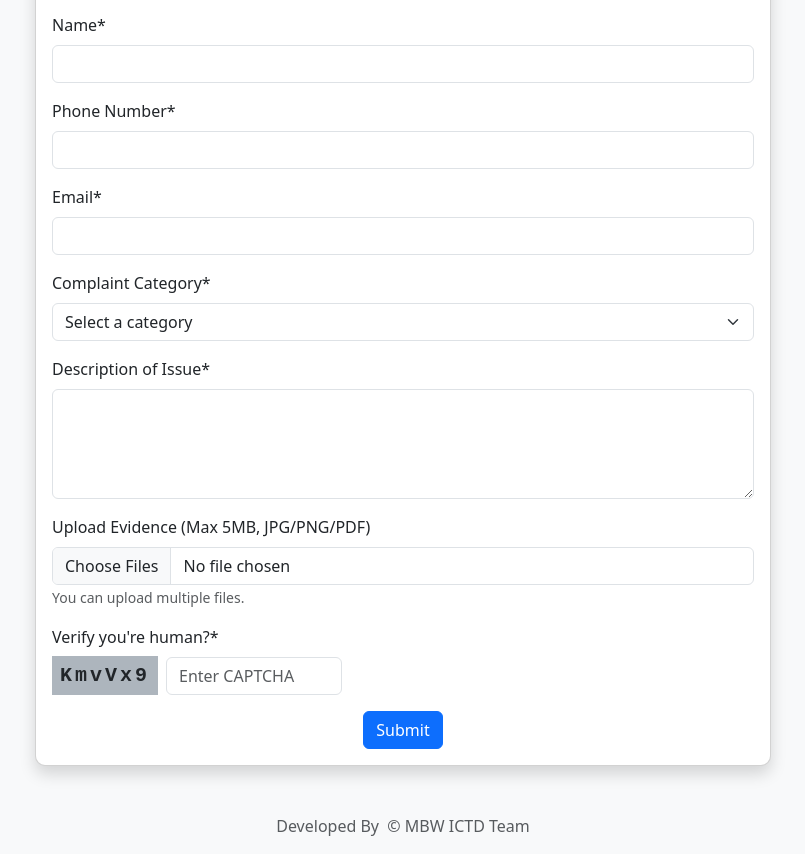
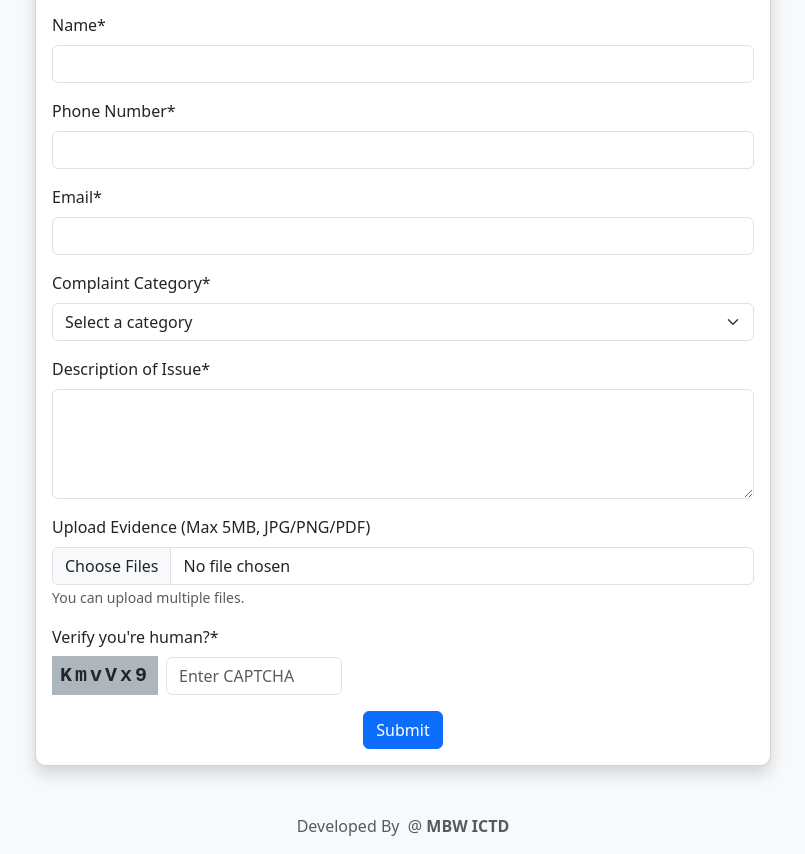
Before and after one commit to erp-shamim/online-complaint-register, a plain HTML site: page index.html in a window 1280 px wide. Shown: the part 111-965 px from the top of the page, without its empty margins (237-1042 px from the left). Drawn offline with nearby package versions, Linux system fonts and the light colour scheme.

Commit message:
footer developed by part modify

```diff
--- a/index.html
+++ b/index.html
@@ -105,7 +105,7 @@
         </div>
     </div>
     <footer class="mt-5 mb-3 text-muted text-center">
-        <span>Developed By &nbsp;&copy; MBW ICTD Team</span>
+        <span>Developed By &nbsp;@ <strong>MBW ICTD</strong></span>
     </footer>
     <!-- Bootstrap JS + Popper -->
     <script src="https://cdn.jsdelivr.net/npm/bootstrap@5.3.0/dist/js/bootstrap.bundle.min.js"></script>
```
